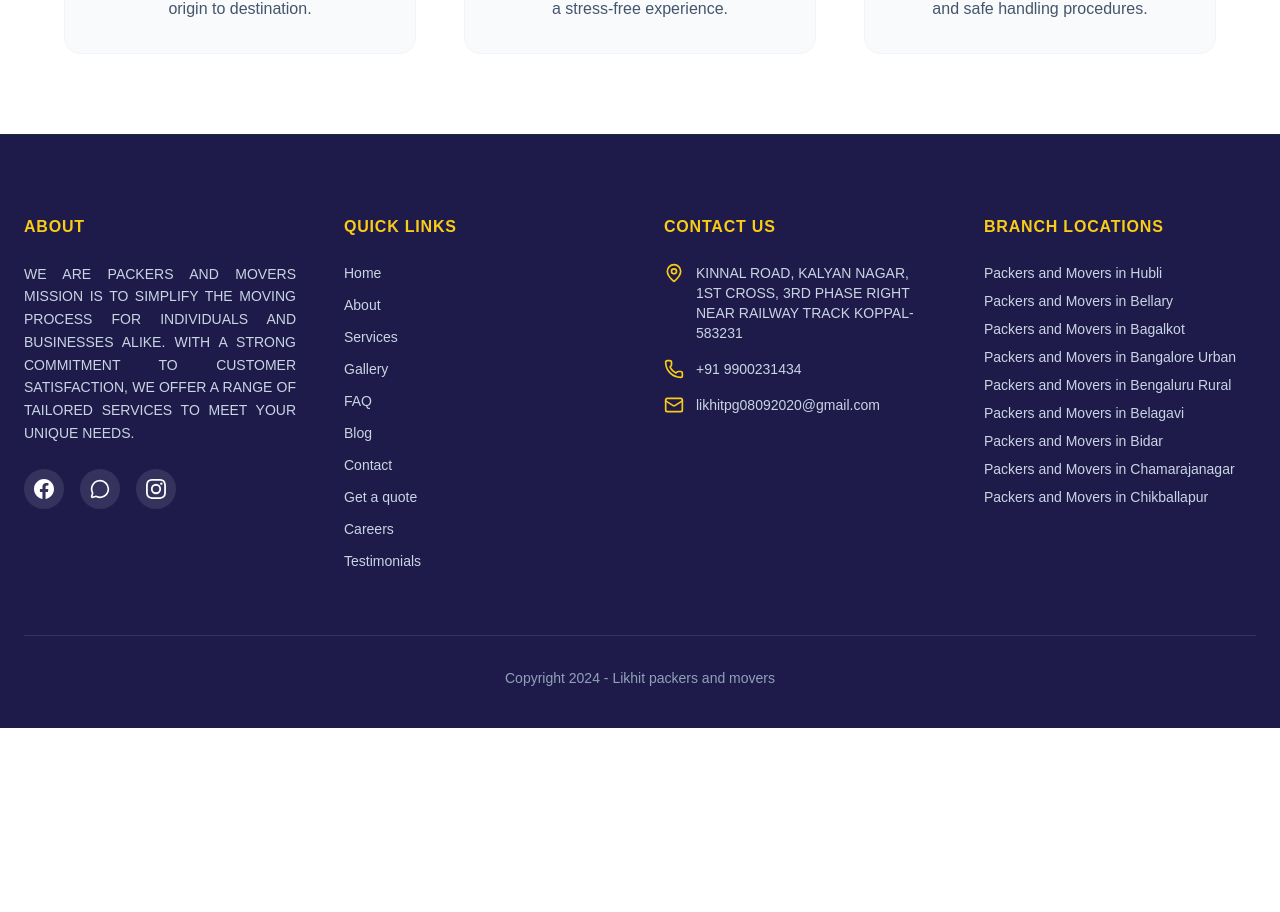
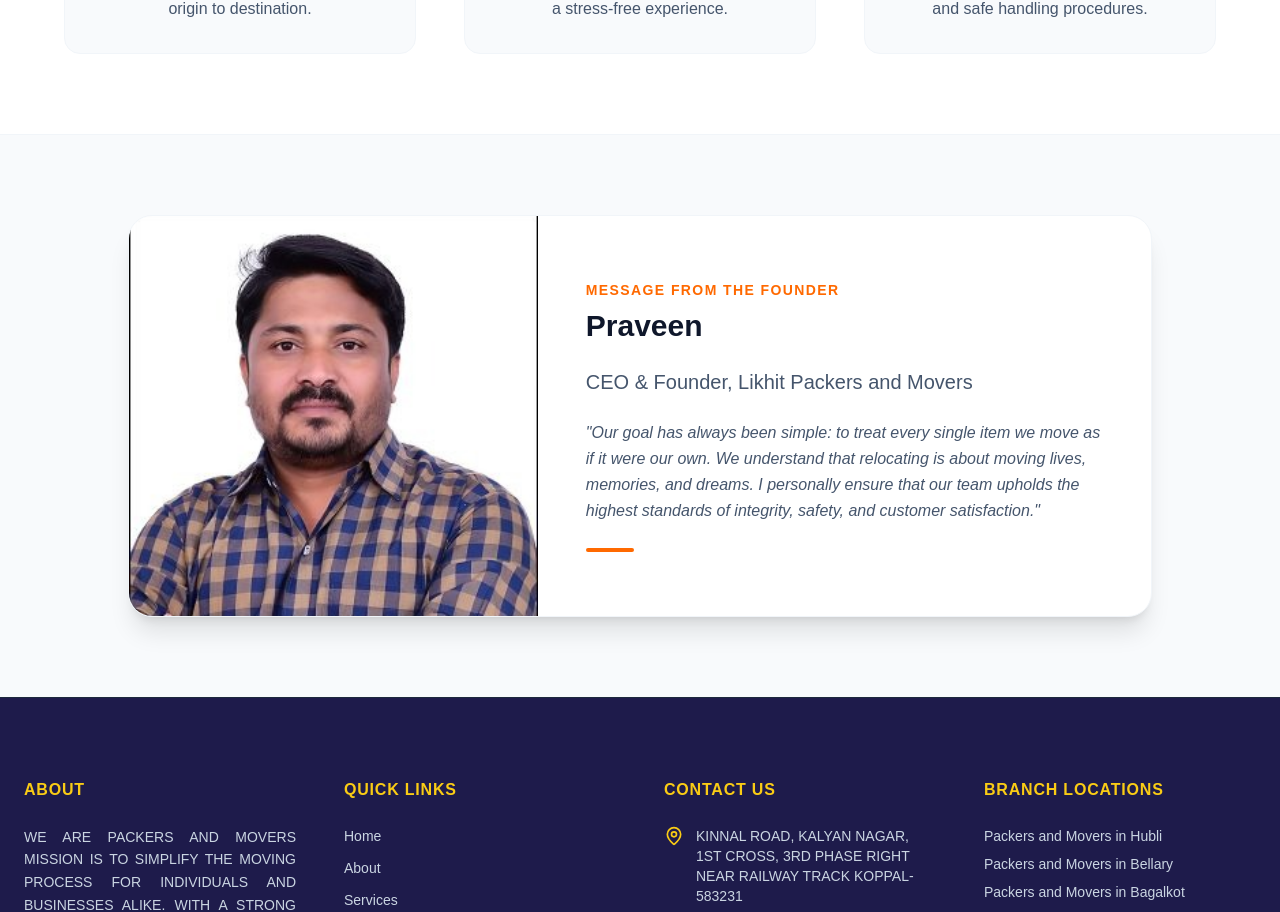
Before and after one commit to likhitpg08092020-bot/likhitpackers, a React (Vite) app: page /about in a window 1280 px wide. Shown: the part 1491-2403 px from the top of the page. Before the commit the page ends 2219 px from the top, so only its background shows below. Built offline with nearby package versions, Linux system fonts and the light colour scheme; no server answers.

Commit message:
Add Praveen CEO section to About page

```diff
--- a/src/pages/about.tsx
+++ b/src/pages/about.tsx
@@ -75,6 +75,30 @@ export default function About() {
           </div>
         </section>
 
+        {/* CEO Section */}
+        <section className="bg-slate-50 py-20 px-4 border-t border-slate-100">
+          <div className="container mx-auto max-w-5xl">
+            <div className="bg-white rounded-3xl shadow-xl overflow-hidden flex flex-col md:flex-row items-center border border-slate-100">
+              <div className="md:w-2/5 w-full bg-slate-100">
+                <img
+                  src="/praveen-ceo.jpg"
+                  alt="Praveen - CEO of Likhit Packers and Movers"
+                  className="w-full h-full object-cover object-center md:h-[400px]"
+                />
+              </div>
+              <div className="md:w-3/5 w-full p-10 md:p-12">
+                <div className="uppercase tracking-widest text-sm font-bold text-orange-500 mb-2">Message from the Founder</div>
+                <h2 className="text-3xl font-black text-slate-900 mb-6">Praveen</h2>
+                <h3 className="text-xl font-medium text-slate-600 mb-6">CEO & Founder, Likhit Packers and Movers</h3>
+                <p className="text-slate-600 leading-relaxed mb-6 italic">
+                  "Our goal has always been simple: to treat every single item we move as if it were our own. We understand that relocating is about moving lives, memories, and dreams. I personally ensure that our team upholds the highest standards of integrity, safety, and customer satisfaction."
+                </p>
+                <div className="w-12 h-1 bg-orange-500 rounded-full"></div>
+              </div>
+            </div>
+          </div>
+        </section>
+
       </main>
       <Footer />
     </div>
```
Also changed, not shown: public/praveen-ceo.jpg (added).
